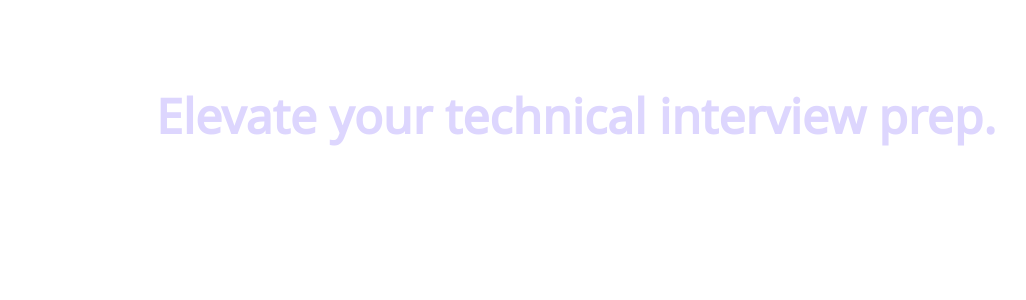
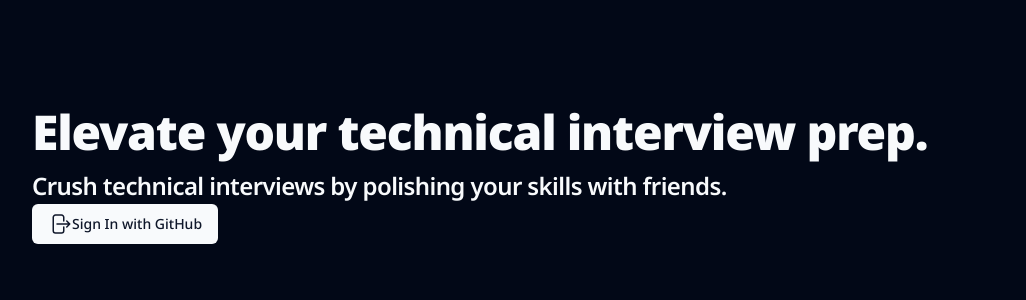
Before and after one commit to CS3219-AY2324S1/ay2324s1-course-assessment-g11, a Next.js app in the folder frontend/: page / in a window 1280 px wide. Shown: the top 300 px of the page, without its empty margins (64-1090 px from the left). Built offline with nearby package versions, Linux system fonts and the light colour scheme.

Commit message:
style: Add typography styles

```diff
--- a/frontend/package.json
+++ b/frontend/package.json
@@ -9,6 +9,7 @@
     "lint": "next lint"
   },
   "dependencies": {
+    "@radix-ui/react-slot": "^1.0.2",
     "@types/node": "20.6.0",
     "@types/react": "18.2.21",
     "@types/react-dom": "18.2.7",
--- /dev/null
+++ b/frontend/src/components/ui/button.tsx
@@ -0,0 +1,56 @@
+import * as React from "react"
+import { Slot } from "@radix-ui/react-slot"
+import { cva, type VariantProps } from "class-variance-authority"
+
+import { cn } from "@/lib/utils"
+
+const buttonVariants = cva(
+  "inline-flex items-center justify-center rounded-md text-sm font-medium ring-offset-background transition-colors focus-visible:outline-none focus-visible:ring-2 focus-visible:ring-ring focus-visible:ring-offset-2 disabled:pointer-events-none disabled:opacity-50",
+  {
+    variants: {
+      variant: {
+        default: "bg-primary text-primary-foreground hover:bg-primary/90",
+        destructive:
+          "bg-destructive text-destructive-foreground hover:bg-destructive/90",
+        outline:
+          "border border-input bg-background hover:bg-accent hover:text-accent-foreground",
+        secondary:
+          "bg-secondary text-secondary-foreground hover:bg-secondary/80",
+        ghost: "hover:bg-accent hover:text-accent-foreground",
+        link: "text-primary underline-offset-4 hover:underline",
+      },
+      size: {
+        default: "h-10 px-4 py-2",
+        sm: "h-9 rounded-md px-3",
+        lg: "h-11 rounded-md px-8",
+        icon: "h-10 w-10",
+      },
+    },
+    defaultVariants: {
+      variant: "default",
+      size: "default",
+    },
+  }
+)
+
+export interface ButtonProps
+  extends React.ButtonHTMLAttributes<HTMLButtonElement>,
+    VariantProps<typeof buttonVariants> {
+  asChild?: boolean
+}
+
+const Button = React.forwardRef<HTMLButtonElement, ButtonProps>(
+  ({ className, variant, size, asChild = false, ...props }, ref) => {
+    const Comp = asChild ? Slot : "button"
+    return (
+      <Comp
+        className={cn(buttonVariants({ variant, size, className }))}
+        ref={ref}
+        {...props}
+      />
+    )
+  }
+)
+Button.displayName = "Button"
+
+export { Button, buttonVariants }
--- /dev/null
+++ b/frontend/src/components/ui/card.tsx
@@ -0,0 +1,79 @@
+import * as React from "react"
+
+import { cn } from "@/lib/utils"
+
+const Card = React.forwardRef<
+  HTMLDivElement,
+  React.HTMLAttributes<HTMLDivElement>
+>(({ className, ...props }, ref) => (
+  <div
+    ref={ref}
+    className={cn(
+      "rounded-lg border bg-card text-card-foreground shadow-sm",
+      className
+    )}
+    {...props}
+  />
+))
+Card.displayName = "Card"
+
+const CardHeader = React.forwardRef<
+  HTMLDivElement,
+  React.HTMLAttributes<HTMLDivElement>
+>(({ className, ...props }, ref) => (
+  <div
+    ref={ref}
+    className={cn("flex flex-col space-y-1.5 p-6", className)}
+    {...props}
+  />
+))
+CardHeader.displayName = "CardHeader"
+
+const CardTitle = React.forwardRef<
+  HTMLParagraphElement,
+  React.HTMLAttributes<HTMLHeadingElement>
+>(({ className, ...props }, ref) => (
+  <h3
+    ref={ref}
+    className={cn(
+      "text-2xl font-semibold leading-none tracking-tight",
+      className
+    )}
+    {...props}
+  />
+))
+CardTitle.displayName = "CardTitle"
+
+const CardDescription = React.forwardRef<
+  HTMLParagraphElement,
+  React.HTMLAttributes<HTMLParagraphElement>
+>(({ className, ...props }, ref) => (
+  <p
+    ref={ref}
+    className={cn("text-sm text-muted-foreground", className)}
+    {...props}
+  />
+))
+CardDescription.displayName = "CardDescription"
+
+const CardContent = React.forwardRef<
+  HTMLDivElement,
+  React.HTMLAttributes<HTMLDivElement>
+>(({ className, ...props }, ref) => (
+  <div ref={ref} className={cn("p-6 pt-0", className)} {...props} />
+))
+CardContent.displayName = "CardContent"
+
+const CardFooter = React.forwardRef<
+  HTMLDivElement,
+  React.HTMLAttributes<HTMLDivElement>
+>(({ className, ...props }, ref) => (
+  <div
+    ref={ref}
+    className={cn("flex items-center p-6 pt-0", className)}
+    {...props}
+  />
+))
+CardFooter.displayName = "CardFooter"
+
+export { Card, CardHeader, CardFooter, CardTitle, CardDescription, CardContent }
--- /dev/null
+++ b/frontend/src/components/ui/typography.tsx
@@ -0,0 +1,80 @@
+
+export function TypographyH1({ children }: { children: React.ReactNode }) {
+  return (
+    <h1 className="scroll-m-20 text-4xl font-black tracking-tight lg:text-5xl leading-normal lg:leading-normal">
+      {children}
+    </h1>
+  )
+}
+
+export function TypographyH2({ children }: { children: React.ReactNode }) {
+  return (
+    <h2 className="scroll-m-20 border-b pb-2 text-3xl font-semibold tracking-tight transition-colors first:mt-0 leading-normal lg:leading-normal">
+      {children}
+    </h2>
+  )
+}
+
+export function TypographyH3({ children }: { children: React.ReactNode }) {
+  return (
+    <h3 className="scroll-m-20 text-2xl font-semibold tracking-tight leading-normal lg:leading-normal">
+      {children}
+    </h3>
+  )
+}
+
+export function TypographyBody({ children }: { children: React.ReactNode }) {
+  return (
+    <p className="text-base font-normal leading-snug">
+      {children}
+    </p>
+  )
+}
+
+export function TypographyBodyHeavy({ children }: { children: React.ReactNode }) {
+  return (
+    <p className="text-base font-semibold leading-snug">
+      {children}
+    </p>
+  )
+}
+
+export function TypographySmall({ children }: { children: React.ReactNode }) {
+  return (
+    <small className="text-sm font-normal leading-tight">
+      {children}
+    </small>
+  )
+}
+
+export function TypographySmallHeavy({ children }: { children: React.ReactNode }) {
+  return (
+    <small className="text-sm font-semibold leading-tight">
+      {children}
+    </small>
+  )
+}
+
+export function TypographyBlockquote({ children }: { children: React.ReactNode }) {
+  return (
+    <blockquote className="mt-6 border-l-2 pl-6 italic leading-normal lg:leading-normal">
+      {children}
+    </blockquote>
+  )
+}
+
+export function TypographyInlineCode({ children }: { children: React.ReactNode }) {
+  return (
+    <code className="relative rounded bg-muted px-[0.3rem] py-[0.2rem] font-mono text-sm font-semibold leading-normal lg:leading-normal">
+      {children}
+    </code>
+  )
+}
+
+export function TypographyCode({ children }: { children: React.ReactNode }) {
+  return (
+    <code className="font-mono text-base font-normal">
+      {children}
+    </code>
+  )
+}
--- a/frontend/src/pages/_document.tsx
+++ b/frontend/src/pages/_document.tsx
@@ -2,7 +2,7 @@
 
 export default function Document() {
   return (
-    <Html lang="en">
+    <Html lang="en" className="dark">
       <Head />
       <body>
         <Main />
--- a/frontend/src/pages/index.tsx
+++ b/frontend/src/pages/index.tsx
@@ -1,7 +1,9 @@
+import { Button } from '@/components/ui/button'
+import { TypographyH1, TypographyH3 } from '@/components/ui/typography'
 import { Noto_Sans } from 'next/font/google'
 
 const notoSans = Noto_Sans({
-  weight: '400',
+  weight: ['400', '500', '600', '700', '800', '900'],
   preload: false
 })
 
@@ -10,7 +12,14 @@
     <main
       className={`p-24 ${notoSans.className}`}
     >
-      <div className="text-center text-violet-200 text-5xl font-black leading-10">Elevate your technical interview prep.</div>
+      <TypographyH1>Elevate your technical interview prep.</TypographyH1>
+      <TypographyH3>Crush technical interviews by polishing your skills with friends.</TypographyH3>
+      <Button>
+        <svg xmlns="http://www.w3.org/2000/svg" fill="none" viewBox="0 0 24 24" strokeWidth={1.5} stroke="currentColor" className="w-6 h-6">
+          <path strokeLinecap="round" strokeLinejoin="round" d="M15.75 9V5.25A2.25 2.25 0 0013.5 3h-6a2.25 2.25 0 00-2.25 2.25v13.5A2.25 2.25 0 007.5 21h6a2.25 2.25 0 002.25-2.25V15m3 0l3-3m0 0l-3-3m3 3H9" />
+        </svg>
+        Sign In with GitHub
+      </Button>
     </main>
   )
 }
```
Also changed, not shown: frontend/components.json.
